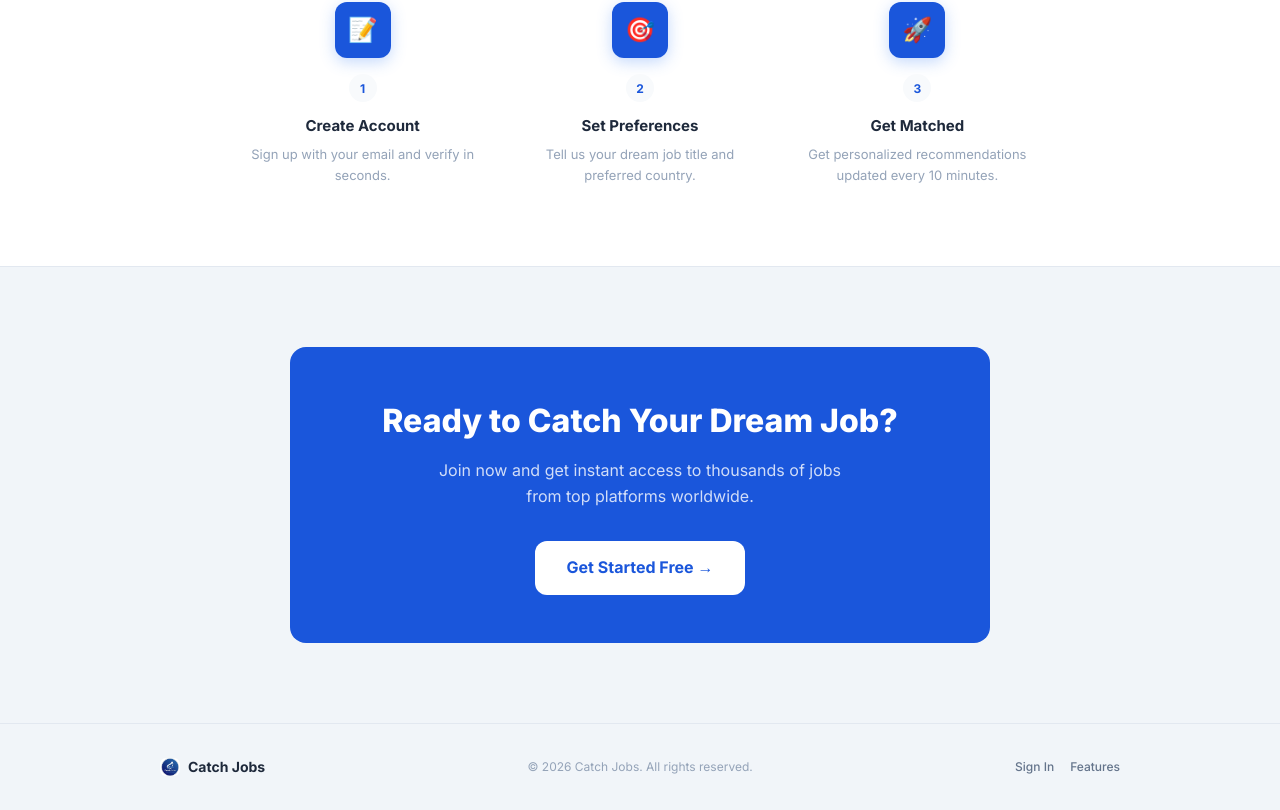
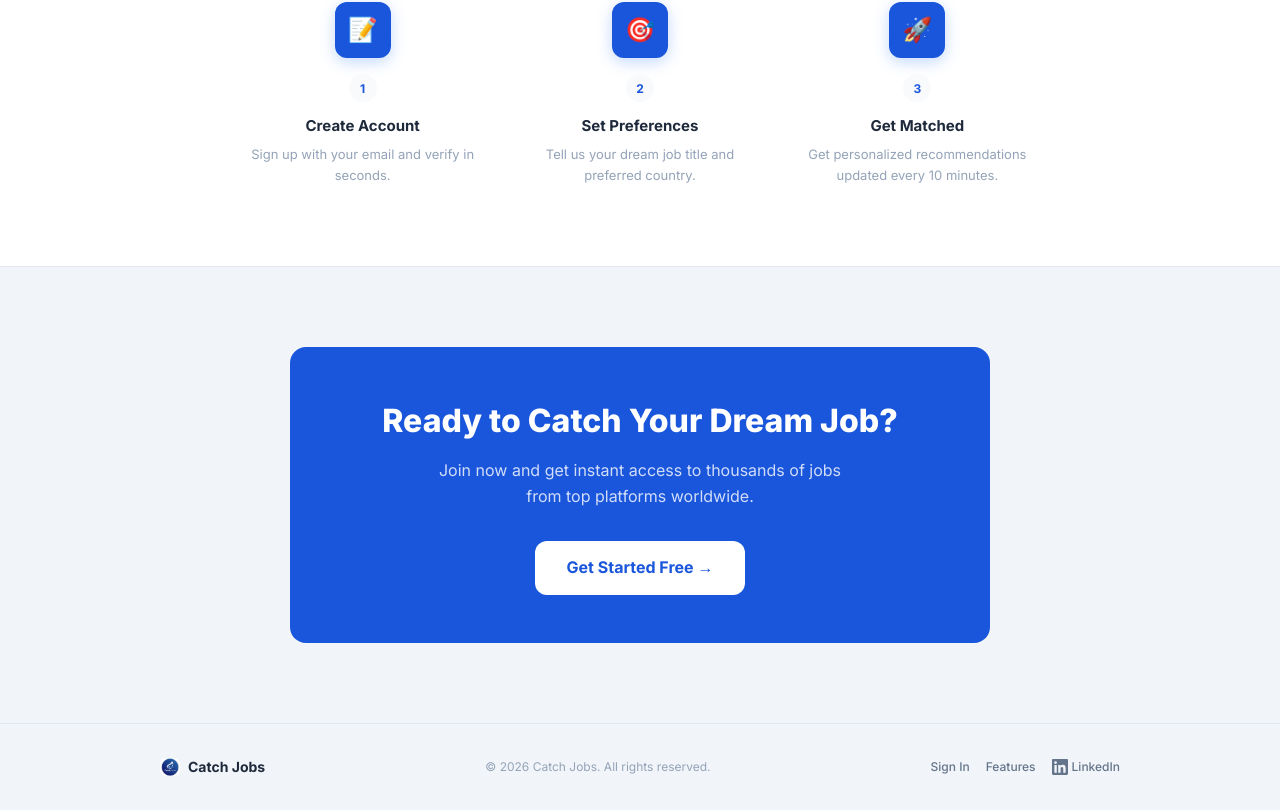
Before and after one commit to ahmed-m-abdelslam/catch-jobs, a Next.js app in the folder frontend/: page / in a window 1280 px wide. Shown: the part 1650-2460 px from the top of the page. Built offline with nearby package versions, Linux system fonts and the light colour scheme; no server answers.

Commit message:
Add LinkedIn link to footer

```diff
--- a/frontend/src/app/page.tsx
+++ b/frontend/src/app/page.tsx
@@ -190,6 +190,7 @@
           <div style={{ display: "flex", gap: "16px" }}>
             <Link href="/login" style={{ fontSize: "12px", fontWeight: 500, color: "var(--text-light)" }}>Sign In</Link>
             <a href="#features" style={{ fontSize: "12px", fontWeight: 500, color: "var(--text-light)" }}>Features</a>
+            <a href="https://www.linkedin.com/company/freelancer11/?viewAsMember=true" target="_blank" rel="noopener noreferrer" style={{ display: "inline-flex", alignItems: "center", gap: "4px", fontSize: "12px", fontWeight: 500, color: "var(--text-light)" }}><svg width="16" height="16" viewBox="0 0 24 24" fill="currentColor"><path d="M20.447 20.452h-3.554v-5.569c0-1.328-.027-3.037-1.852-3.037-1.853 0-2.136 1.445-2.136 2.939v5.667H9.351V9h3.414v1.561h.046c.477-.9 1.637-1.85 3.37-1.85 3.601 0 4.267 2.37 4.267 5.455v6.286zM5.337 7.433a2.062 2.062 0 01-2.063-2.065 2.064 2.064 0 112.063 2.065zm1.782 13.019H3.555V9h3.564v11.452zM22.225 0H1.771C.792 0 0 .774 0 1.729v20.542C0 23.227.792 24 1.771 24h20.451C23.2 24 24 23.227 24 22.271V1.729C24 .774 23.2 0 22.222 0h.003z"/></svg>LinkedIn</a>
           </div>
         </div>
       </footer>
```
